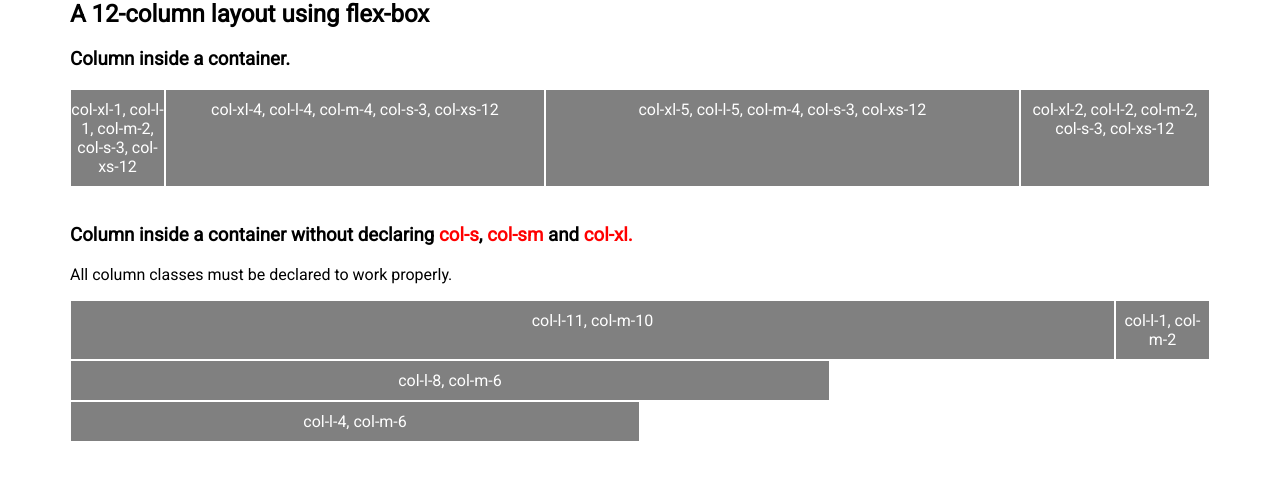
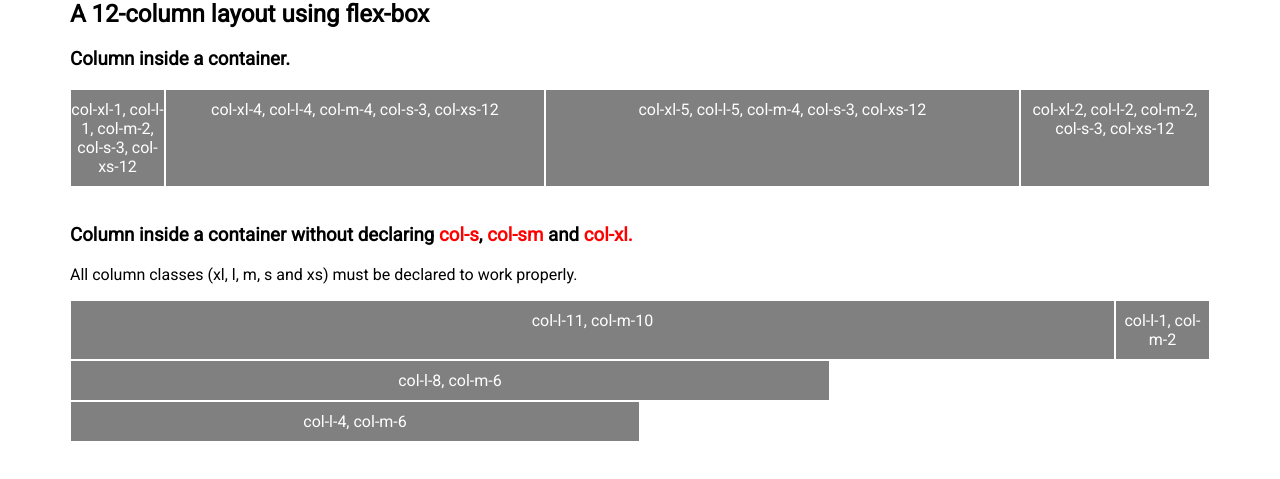
Before and after one commit to hsbyte/flex-columns, a plain HTML site: page src/index.html in a window 1280 px wide. Shown: the part 81-560 px from the top of the page. Drawn offline with nearby package versions, Linux system fonts and the light colour scheme; files that its build step writes are made by us from their sources.

Commit message:
Update file

```diff
--- a/src/index.html
+++ b/src/index.html
@@ -81,7 +81,7 @@
         col-xl-2, col-l-2, col-m-2, col-s-3, col-xs-12</div>
     </div><br>
     <h3>Column inside a container without declaring <span style="color: red">col-s</span>, <span style="color: red">col-sm</span> and <span style="color: red">col-xl<span style="color: red"></span>.</h2>
-    <p>All column classes must be declared to work properly.</p>
+    <p>All column classes (xl, l, m, s and xs) must be declared to work properly.</p>
     <div class="row">
       <div class="col-l-11 col-m-10 col-styling">col-l-11, col-m-10</div>
       <div class="col-l-1 col-m-2 col-styling">col-l-1, col-m-2</div>
```
Also changed, not shown: .md/screenshot.jpg, README.md.
